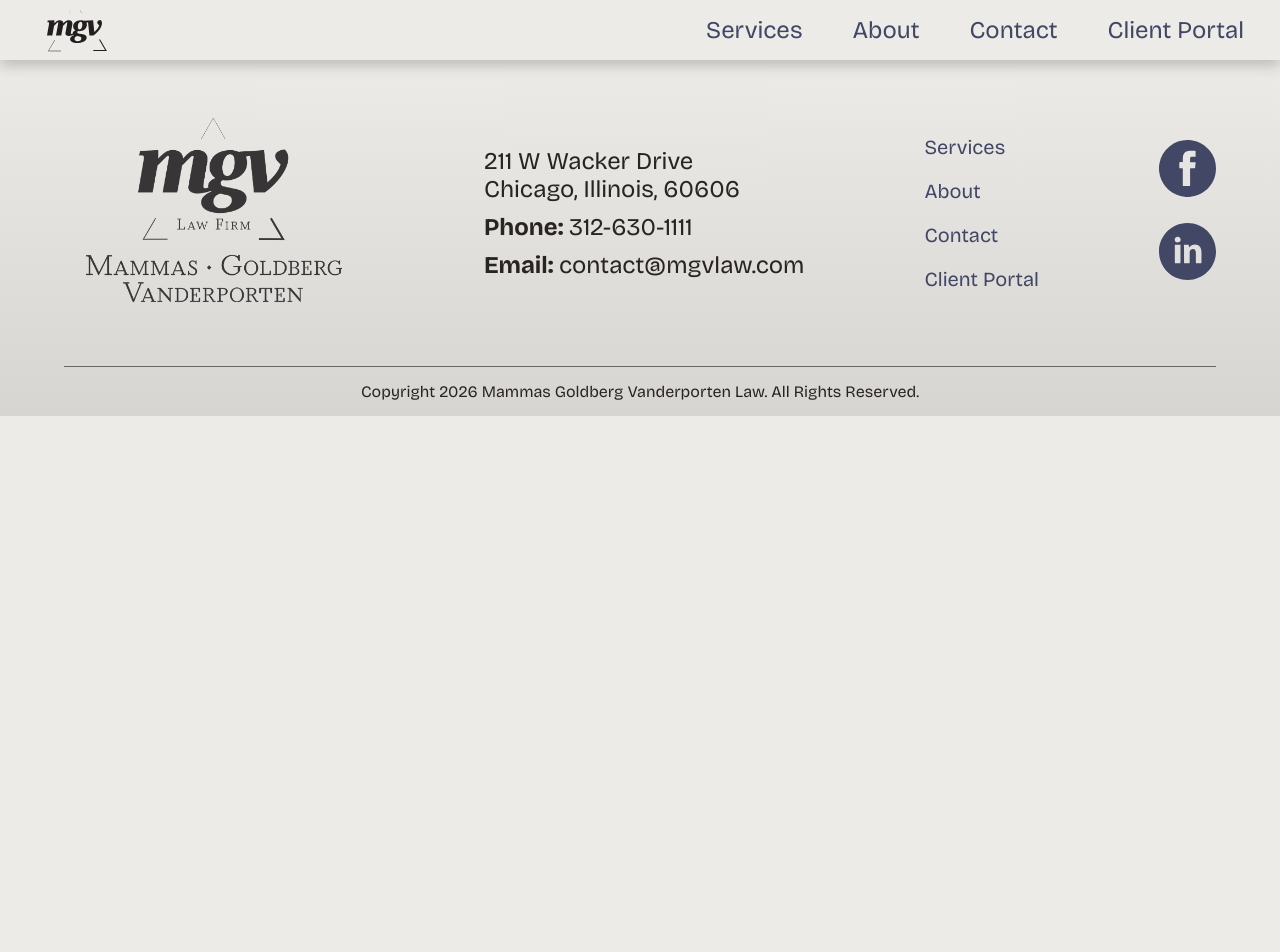
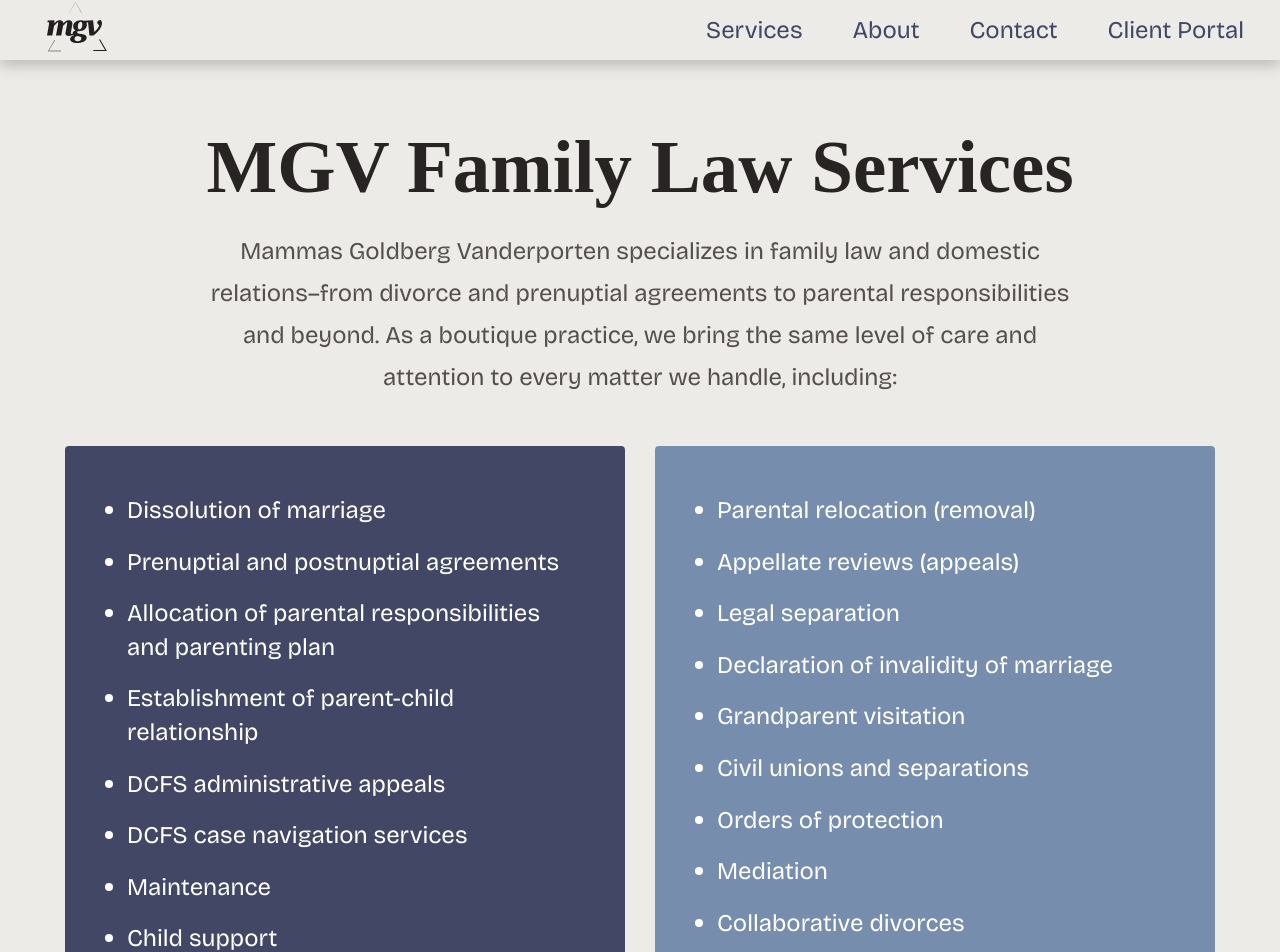
Before and after one commit to bobsport33/mgv, a Next.js app: page /services in a window 1280 px wide. Shown: the top 952 px of the page. Before the commit the page ends 800 px from the top, so only its background shows below. Built offline with nearby package versions, Linux system fonts and the light colour scheme.

Commit message:
services page, adjust mobile menu z indexing

```diff
--- a/src/modules/Header/Index.tsx
+++ b/src/modules/Header/Index.tsx
@@ -133,7 +133,6 @@
 		}
 
 		/* -------------------- MOBILE MENU -------------------- */
-
 		&__mobileMenu {
 			position: absolute;
 			top: 60px;
@@ -145,6 +144,7 @@
 			gap: 24px;
 			align-items: center;
 			padding: 32px 0;
+			z-index: 1; /* sits below header content */
 
 			transform: translateY(-120%);
 			pointer-events: none;
@@ -293,9 +293,18 @@
 
 	return (
 		<HeaderContainer>
-			<Link href="/">
-				<Logo />
-			</Link>
+			<div
+				style={{
+					position: "relative",
+					zIndex: 2,
+					display: "flex",
+					alignItems: "center"
+				}}
+			>
+				<Link href="/">
+					<Logo />
+				</Link>
+			</div>
 
 			<nav className="header__nav">
 				{links.map((link) => (
--- /dev/null
+++ b/src/modules/Services/ServicesHero.tsx
@@ -0,0 +1,41 @@
+import React from "react";
+import styled from "@emotion/styled";
+
+const ServicesHeroContainer = styled.div`
+	padding: 64px 36px 48px;
+	display: flex;
+	flex-direction: column;
+	align-items: center;
+	gap: 20px;
+	text-align: center;
+
+	.services {
+		&__heading {
+			color: var(--neutral-1000);
+		}
+
+		&__intro {
+			font-size: var(--body-large);
+			line-height: 1.75;
+			color: var(--neutral-800);
+			max-width: 900px;
+		}
+	}
+`;
+
+const ServicesHero = () => {
+	return (
+		<ServicesHeroContainer>
+			<h1 className="services__heading">MGV Family Law Services</h1>
+			<p className="services__intro">
+				Mammas Goldberg Vanderporten specializes in family law and
+				domestic relations–from divorce and prenuptial agreements to
+				parental responsibilities and beyond. As a boutique practice, we
+				bring the same level of care and attention to every matter we
+				handle, including:
+			</p>
+		</ServicesHeroContainer>
+	);
+};
+
+export default ServicesHero;
--- /dev/null
+++ b/src/modules/Services/ServicesList.tsx
@@ -0,0 +1,105 @@
+import React from "react";
+import styled from "@emotion/styled";
+
+import { media } from "@/styles/breakpoints";
+
+const ServicesListContainer = styled.div`
+	display: flex;
+	justify-content: center;
+	gap: 30px;
+	padding: 0 36px 80px;
+
+	${media.tablet} {
+		flex-direction: column;
+		align-items: center;
+	}
+
+	.services-list {
+		&__card {
+			flex: 1;
+			max-width: 560px;
+			padding: 48px 40px;
+			border-radius: 4px;
+			list-style: none;
+			display: flex;
+			flex-direction: column;
+			gap: 18px;
+
+			&--primary {
+				background-color: var(--primary-500);
+			}
+
+			&--secondary {
+				background-color: var(--secondary-500);
+			}
+		}
+
+		&__item {
+			display: flex;
+			align-items: flex-start;
+			gap: 14px;
+			font-size: var(--body-large);
+			line-height: 1.4;
+			color: #fff;
+
+			&::before {
+				content: "";
+				flex-shrink: 0;
+				margin-top: 12px;
+				width: 8px;
+				height: 8px;
+				border-radius: 50%;
+				background-color: #fff;
+			}
+		}
+	}
+`;
+
+const listOne = [
+	"Dissolution of marriage",
+	"Prenuptial and postnuptial agreements",
+	"Allocation of parental responsibilities and parenting plan",
+	"Establishment of parent-child relationship",
+	"DCFS administrative appeals",
+	"DCFS case navigation services",
+	"Maintenance",
+	"Child support",
+	"Division and allocation of marital and non-marital property",
+	"Parenting time"
+];
+
+const listTwo = [
+	"Parental relocation (removal)",
+	"Appellate reviews (appeals)",
+	"Legal separation",
+	"Declaration of invalidity of marriage",
+	"Grandparent visitation",
+	"Civil unions and separations",
+	"Orders of protection",
+	"Mediation",
+	"Collaborative divorces",
+	"Guardian ad Litem (child's representative advocacy)"
+];
+
+const ServicesList = () => {
+	return (
+		<ServicesListContainer>
+			<ul className="services-list__card services-list__card--primary">
+				{listOne.map((item) => (
+					<li className="services-list__item" key={item}>
+						{item}
+					</li>
+				))}
+			</ul>
+			<ul className="services-list__card services-list__card--secondary">
+				{listTwo.map((item) => (
+					<li className="services-list__item" key={item}>
+						{item}
+					</li>
+				))}
+			</ul>
+		</ServicesListContainer>
+	);
+};
+
+export default ServicesList;
--- a/src/pages/services.tsx
+++ b/src/pages/services.tsx
@@ -1,13 +1,24 @@
+import styled from "@emotion/styled";
 import Head from "next/head";
+
+import ServicesHero from "@/modules/Services/ServicesHero";
+import ServicesList from "@/modules/Services/ServicesList";
+
+const ServicesContainer = styled.section`
+	.services__content {
+		overflow: hidden;
+		width: 100%;
+	}
+`;
 
 export default function Services() {
 	return (
 		<>
 			<Head>
-				<title>MGV- Services</title>
+				<title>MGV - Services</title>
 				<meta
 					name="description"
-					content="Generated by create next app"
+					content="Family law and domestic relations services offered by Mammas Goldberg Vanderporten."
 				/>
 				<meta
 					name="viewport"
@@ -15,7 +26,12 @@
 				/>
 				<link rel="icon" href="/favicon.ico" />
 			</Head>
-			<div></div>
+			<ServicesContainer>
+				<div className="services__content">
+					<ServicesHero />
+					<ServicesList />
+				</div>
+			</ServicesContainer>
 		</>
 	);
 }
```
